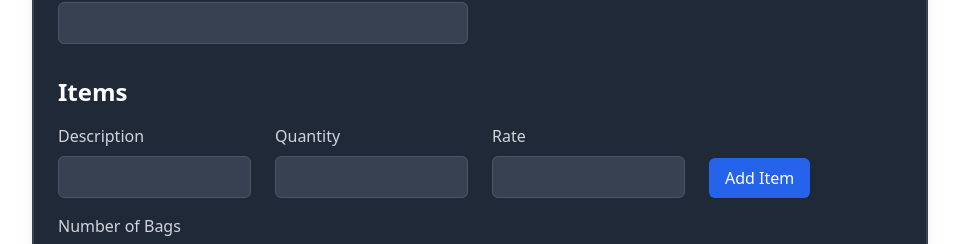
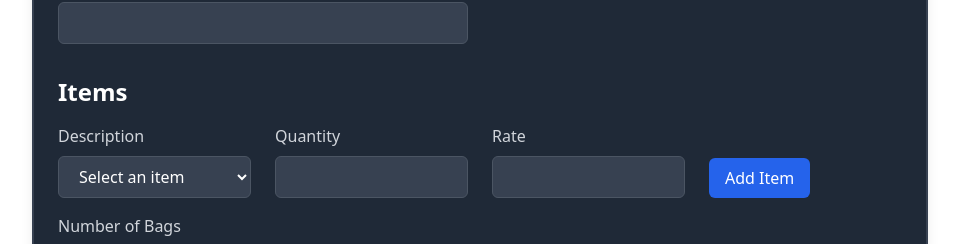
Before and after one commit to parthasdey2304/invoice-generator, a React (Vite) app in the folder generator/: page / in a window 1280 px wide. Shown: the part 880-1124 px from the top of the page, without its empty margins (160-1119 px from the left). Built offline with nearby package versions, Linux system fonts and the light colour scheme.

Commit message:
Enhancement : Added Item Description Dropdown in place of text box

```diff
--- a/generator/src/components/InvoiceForm.jsx
+++ b/generator/src/components/InvoiceForm.jsx
@@ -32,6 +32,23 @@ const InvoiceForm = ({ onSubmit }) => {
 
   const [isDarkTheme, setIsDarkTheme] = useState(true);
   const [showMessage, setShowMessage] = useState(true);
+
+  const suggestions = [
+    "2 MODULAR BOX   3X3X2",
+    "3 MODULAR BOX   4X4X2",
+    "4 MODULAR BOX   6X4X2",
+    "6 MODULAR BOX   7X4X2",
+    "8 MODULAR BOX   8X6X2",
+    "12 MODULAR BOX   8 X 10 X 2",
+    "16 MODULAR BOX   10 X 12 X 2",
+    "18 MODULAR BOX   4X8X2",
+    "3 LED   4 X 10 X 2",
+    "6 LED   8X6X3",
+    "12 LED   8 x 10 x 3",
+    "FAN BOX WITH ROD8 X 12 X 3",
+    "FAN BOX WITH ROD   8 X 12 X2",
+    "FAN BOX WITH ROD   4 X 12 X2"
+  ];
 
   useEffect(() => {
     const timer = setTimeout(() => {
@@ -226,18 +243,42 @@ const InvoiceForm = ({ onSubmit }) => {
         <h3 className={`text-2xl font-bold mt-8 mb-4 ${isDarkTheme ? 'text-white' : 'text-gray-800'}`}>Items</h3>
         {formData.items.map((item, index) => (
           <div key={index} className="grid grid-cols-1 md:grid-cols-4 gap-6 mb-4">
-            <div>
+              <div>
+                <label className={`block ${isDarkTheme ? 'text-gray-300' : 'text-gray-700'}`}>Description</label>
+                <select
+                  name="description"
+                  value={item.description}
+                  onChange={(e) => handleInputChange(e, index, 'items')}
+                  className={`w-full px-4 py-2 mt-2 border rounded-md focus:outline-none focus:ring ${
+                    isDarkTheme ? 'bg-gray-700 text-white border-gray-600 focus:ring-blue-500' : 'bg-white text-gray-800 border-gray-300 focus:ring-blue-300'
+                  }`}
+                >
+                  <option value="">Select an item</option>
+                  {suggestions.map((suggestion, i) => (
+                    <option key={i} value={suggestion}>
+                      {suggestion}
+                    </option>
+                  ))}
+                </select>
+              </div>
+              {/* <div>
               <label className={`block ${isDarkTheme ? 'text-gray-300' : 'text-gray-700'}`}>Description</label>
               <input
                 type="text"
                 name="description"
                 value={item.description}
                 onChange={(e) => handleInputChange(e, index, 'items')}
+                list={`suggestions-${index}`}
                 className={`w-full px-4 py-2 mt-2 border rounded-md focus:outline-none focus:ring ${
                   isDarkTheme ? 'bg-gray-700 text-white border-gray-600 focus:ring-blue-500' : 'bg-white text-gray-800 border-gray-300 focus:ring-blue-300'
                 }`}
               />
-            </div>
+              <datalist id={`suggestions-${index}`}>
+                {suggestions.map((suggestion, i) => (
+                  <option key={i} value={suggestion} />
+                ))}
+              </datalist>
+            </div> */}
             <div>
               <label className={`block ${isDarkTheme ? 'text-gray-300' : 'text-gray-700'}`}>Quantity</label>
               <input
@@ -274,7 +315,7 @@ const InvoiceForm = ({ onSubmit }) => {
               >
                 Add Item
               </button>
-              </div>
+            </div>
           </div>
         ))}
 
```
